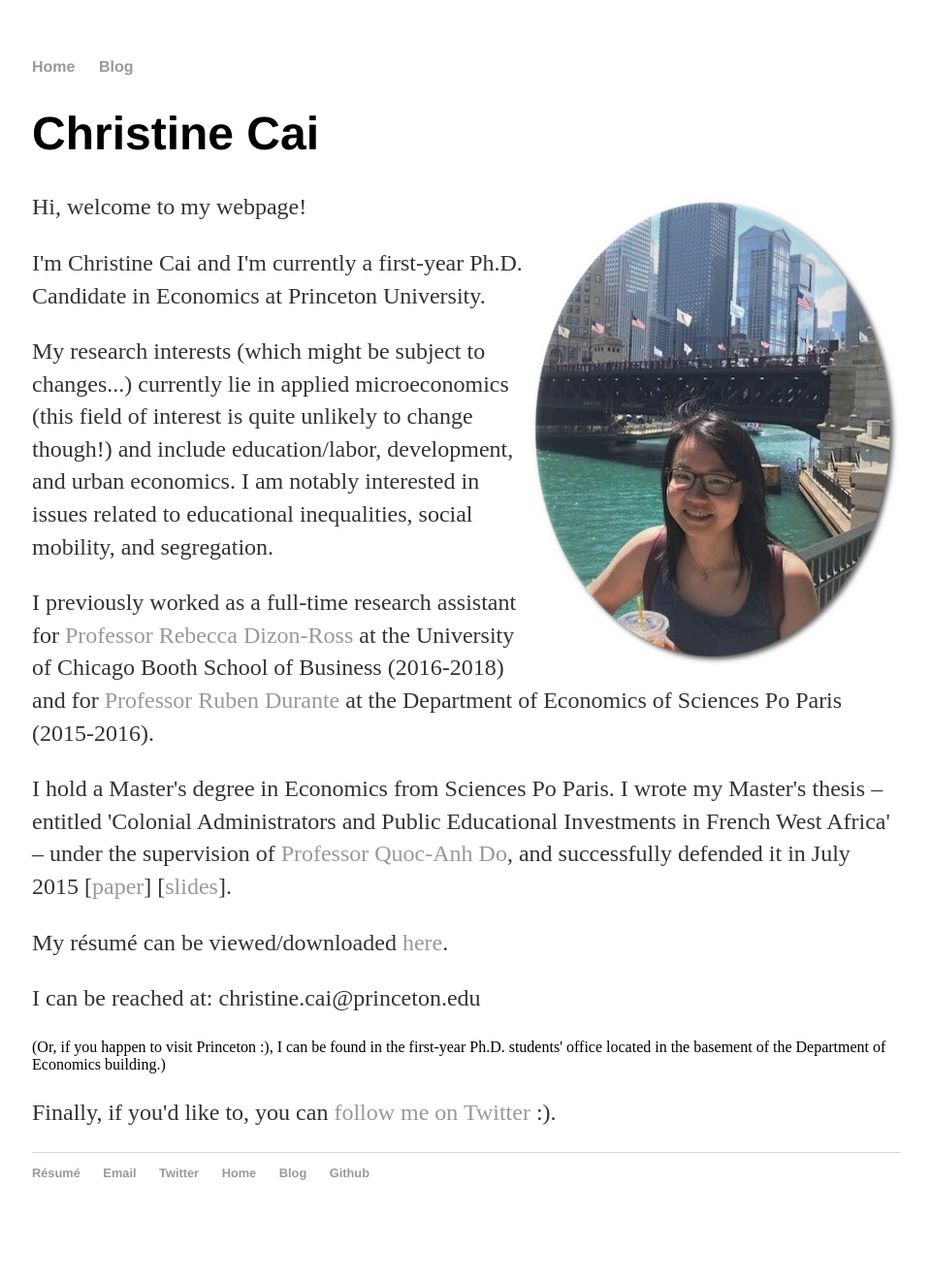
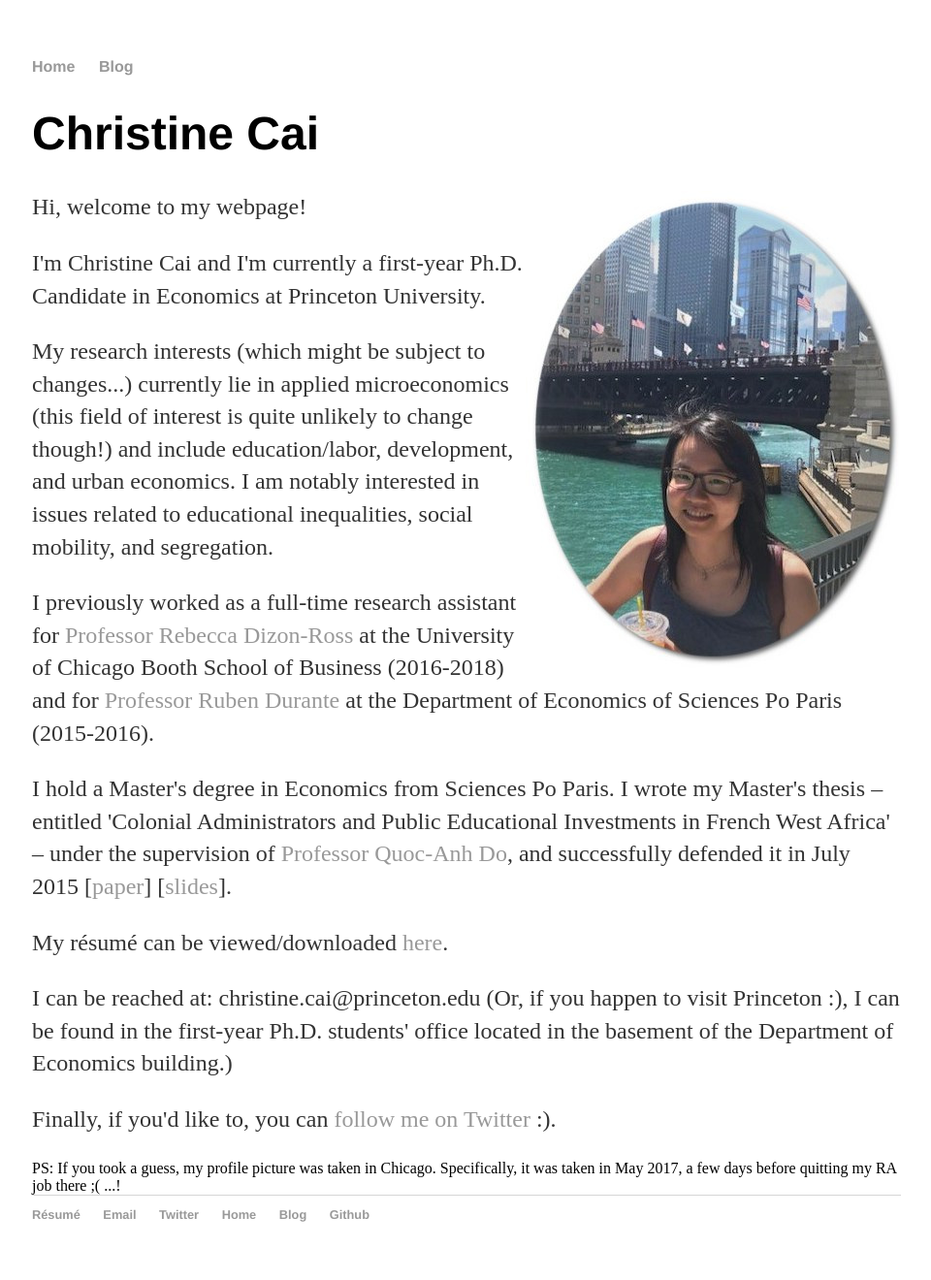
Before and after one commit to christinecai/christinecai.github.io, a Jekyll site: the page built from index.html, in a window 1280 px wide. Shown: the whole page at 97% size, without its empty margins (159-1119 px from the left). Built offline with Jekyll 4.4.1, drawn with Linux system fonts in a browser that asks for light colours; before the commit the page ends 1277 px from its top, so only the background shows below that.

Commit message:
Update index.html

```diff
--- a/index.html
+++ b/index.html
@@ -33,9 +33,11 @@
 
 		<p>My résumé can be viewed/downloaded <a href="/resume/resume_website.pdf">here</a>.</p>
 
-		<p>I can be reached at: christine.cai@princeton.edu </p> (Or, if you happen to visit Princeton :), I can be found in the first-year Ph.D. students' office located in the basement of the Department of Economics building.) </p>
+		<p>I can be reached at: christine.cai@princeton.edu (Or, if you happen to visit Princeton :), I can be found in the first-year Ph.D. students' office located in the basement of the Department of Economics building.) </p>
 
 		<p>Finally, if you'd like to, you can <a href="https://twitter.com/Christine_Cai27">follow me on Twitter</a> :).</p>
+
+		PS: If you took a guess, my profile picture was taken in Chicago. Specifically, it was taken in May 2017, a few days before quitting my RA job there ;( ...!
 
 	</div>
 
```
